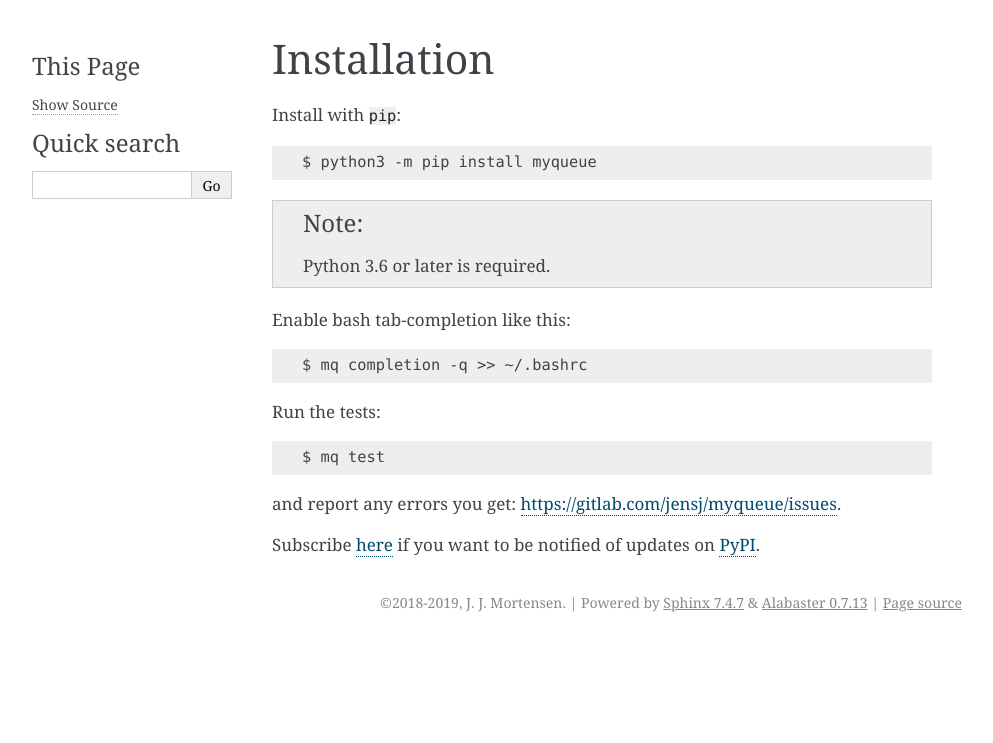
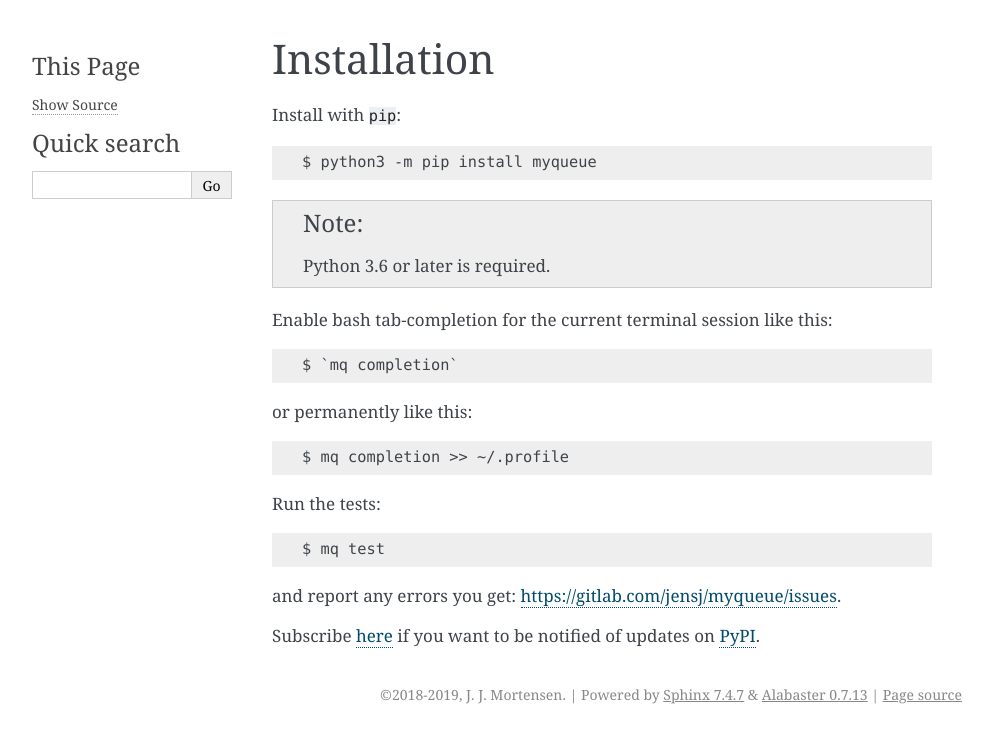
Before and after one commit to Yangxinsix/myqueue, a Sphinx documentation site: the page built from docs/installation.rst, in a window 1280 px wide. Shown: the top 743 px of the page, without its empty margins (148-1141 px from the left). Built offline with Sphinx 7.4.7, drawn with Linux system fonts in a browser that asks for light colours.

Commit message:
Improve completion docs

```diff
--- a/docs/installation.rst
+++ b/docs/installation.rst
@@ -10,9 +10,13 @@ Install with ``pip``::
 
     Python 3.6 or later is required.
 
-Enable bash tab-completion like this::
+Enable bash tab-completion for the current terminal session like this::
 
-    $ mq completion -q >> ~/.bashrc
+    $ `mq completion`
+
+or permanently like this::
+
+    $ mq completion >> ~/.profile
 
 Run the tests::
 
```
